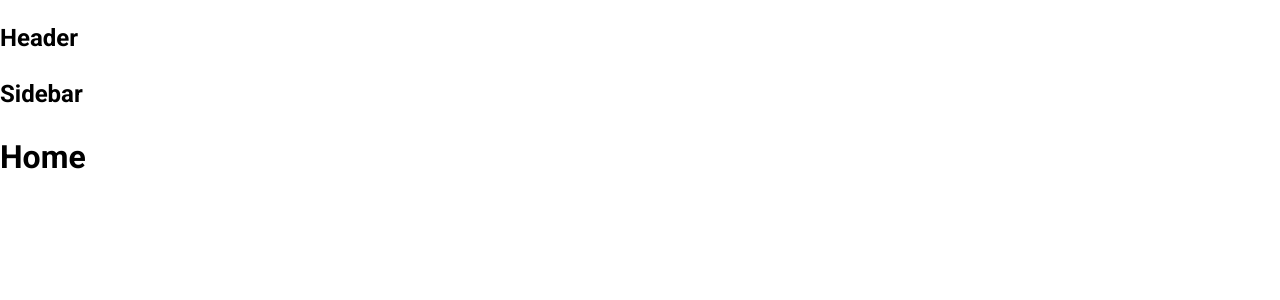
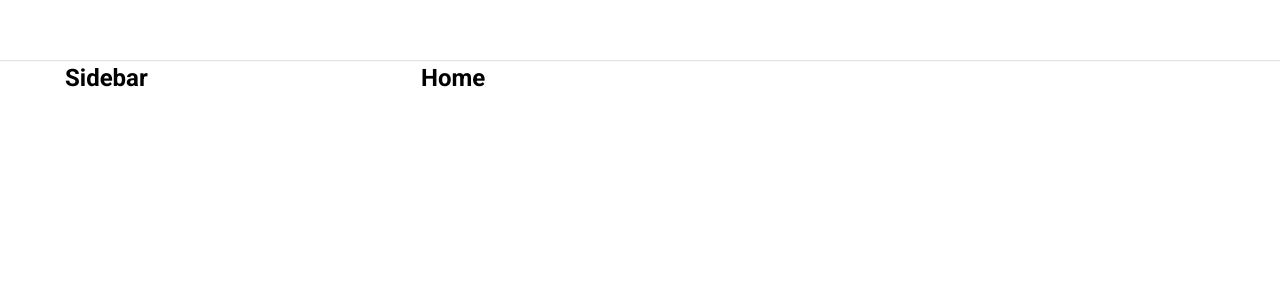
Before and after one commit to duytran1588/tiktok-ui, a React (Create React App) app: page / in a window 1280 px wide. Shown: the top 300 px of the page. Built offline with nearby package versions, Linux system fonts and the light colour scheme.

Commit message:
chia layout

```diff
--- a/package.json
+++ b/package.json
@@ -6,6 +6,7 @@
     "@testing-library/jest-dom": "^5.16.5",
     "@testing-library/react": "^13.4.0",
     "@testing-library/user-event": "^13.5.0",
+    "classnames": "^2.3.2",
     "customize-cra": "^1.0.0",
     "normalize.css": "^8.0.1",
     "react": "^18.2.0",
--- a/src/components/GlobalStyles/GlobalStyles.scss
+++ b/src/components/GlobalStyles/GlobalStyles.scss
@@ -4,9 +4,15 @@
 
 :root {
   --primary: #fe2c55;
+
+  //Default layout
+  --default-layout-header-height: 60px;
+  --default-layout-width: 1150px;
 }
 
 * {
+  margin: 0;
+  padding: 0;
   box-sizing: border-box;
 }
 
--- /dev/null
+++ b/src/components/Layout/DefaultLayout/DefaultLayout.module.scss
@@ -0,0 +1,13 @@
+.wrapper {
+  display: flex;
+  align-items: center;
+  flex-direction: column;
+}
+.container {
+  display: flex;
+  width: var(--default-layout-width);
+}
+
+.content {
+  flex: 1;
+}
--- /dev/null
+++ b/src/components/Layout/DefaultLayout/Sidebar/Sidebar.module.scss
@@ -0,0 +1,3 @@
+.wrapper {
+  width: 356px;
+}
--- a/src/components/Layout/DefaultLayout/Sidebar/index.js
+++ b/src/components/Layout/DefaultLayout/Sidebar/index.js
@@ -1,5 +1,14 @@
+import classNames from 'classnames/bind';
+import styles from './Sidebar.module.scss';
+
+const cs = classNames.bind(styles);
+
 function Sidebar() {
-  return <h2>Sidebar</h2>;
+  return (
+    <aside className={cs('wrapper')}>
+      <h2>Sidebar</h2>
+    </aside>
+  );
 }
 
 export default Sidebar;
--- a/src/components/Layout/DefaultLayout/index.js
+++ b/src/components/Layout/DefaultLayout/index.js
@@ -1,13 +1,18 @@
+import classNames from 'classnames/bind';
 import Header from '~/components/Layout/components/Header';
+import styles from './DefaultLayout.module.scss';
 import Sidebar from './Sidebar';
+
+const cs = classNames.bind(styles);
 
 function DefaultLayout({ children }) {
   return (
-    <div>
+    <div className={cs('wrapper')}>
       <Header />
-      <div className="container">
+
+      <div className={cs('container')}>
         <Sidebar />
-        <div className="content">{children}</div>
+        <div className={cs('content')}>{children}</div>
       </div>
     </div>
   );
--- /dev/null
+++ b/src/components/Layout/components/Header/Header.module.scss
@@ -0,0 +1,11 @@
+.wrapper {
+  width: 100%;
+  height: var(--default-layout-header-height, 60px); //Nếu ko khai báo biến, mặc định là 60px
+  box-shadow: 0px 1px 1px rgba(0, 0, 0, 0.12);
+  display: flex;
+  justify-content: center;
+}
+.inner {
+  width: var(--default-layout-width);
+  height: 100%;
+}
--- a/src/components/Layout/components/Header/index.js
+++ b/src/components/Layout/components/Header/index.js
@@ -1,5 +1,13 @@
+import classNames from 'classnames/bind';
+import styles from './Header.module.scss';
+
+const cs = classNames.bind(styles);
 function Header() {
-  return <h2>Header</h2>;
+  return (
+    <header className={cs('wrapper')}>
+      <div className={cs('inner')}></div>
+    </header>
+  );
 }
 
 export default Header;
--- a/src/pages/Home/index.js
+++ b/src/pages/Home/index.js
@@ -1,5 +1,5 @@
 function Home() {
-  return <h1>Home</h1>;
+  return <h2>Home</h2>;
 }
 
 export default Home;
```
Also changed, not shown: 1 other file (tests, documents, lock files or other folders).
